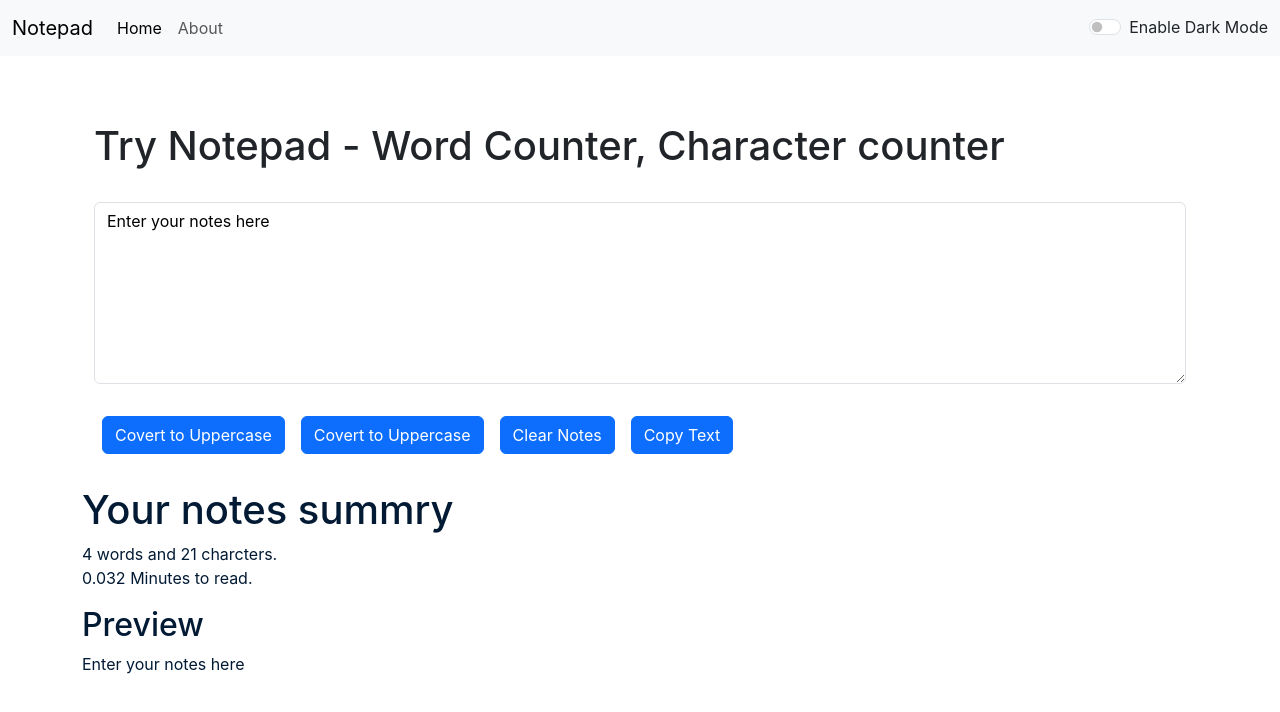
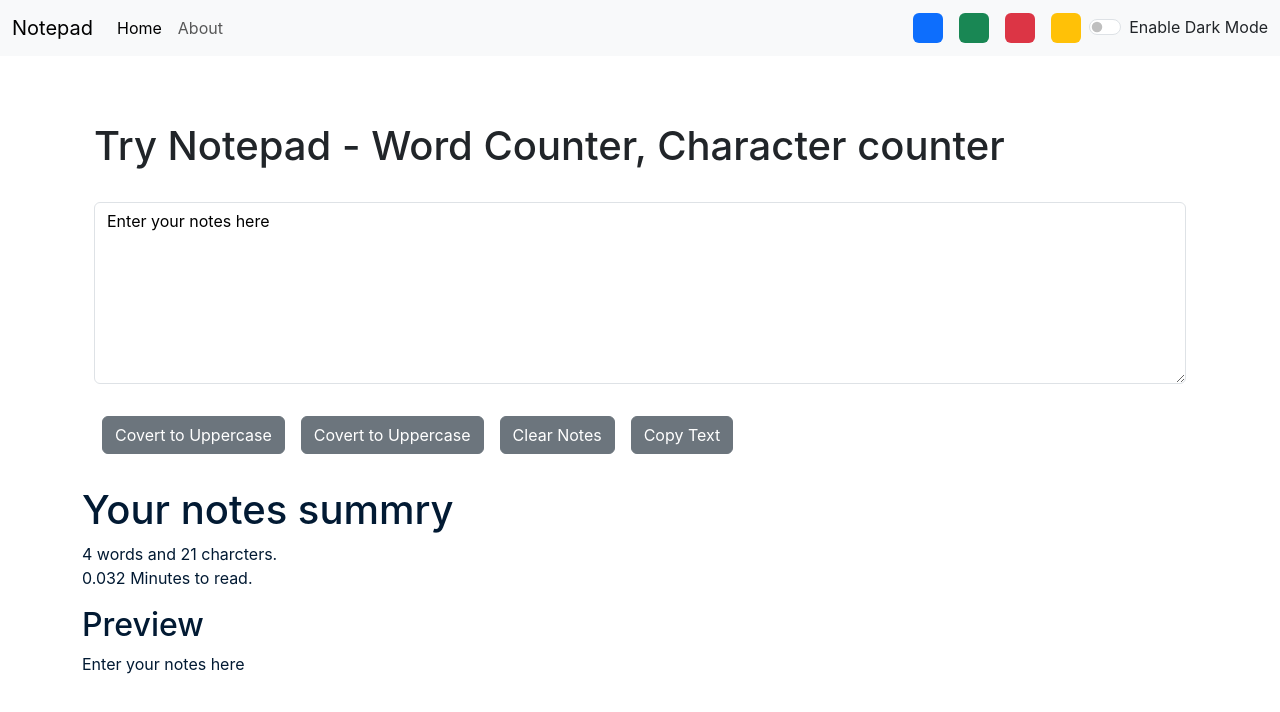
Before and after one commit to AJAY2198/TextUtils, a React (Create React App) app: page / in a window 1280 px wide. Shown: the top 712 px of the page. Built offline with nearby package versions, Linux system fonts and the light colour scheme.

Commit message:
extra buttons in navabar

```diff
--- a/src/App.js
+++ b/src/App.js
@@ -10,7 +10,19 @@ function App() {
   const [mode,setMode] = useState('light');
   const [alert, setAlert] = useState(null);
 
-  const toggleMode =()=>{
+  const removeBodyClasses =()=>{
+    document.body.classList.remove('bg-light');
+    document.body.classList.remove('bg-dark');
+    document.body.classList.remove('bg-primary');
+    document.body.classList.remove('bg-warning');
+    document.body.classList.remove('bg-danger');
+    document.body.classList.remove('bg-success');
+  }
+  const toggleMode =(cls)=>{
+    removeBodyClasses();
+    if(typeof  cls === 'string'){
+      document.body.classList.add('bg-' +cls);
+    }else{
     if(mode === 'light'){
       setMode('dark');
       document.body.style.backgroundColor = '#021a33';
@@ -22,6 +34,8 @@ function App() {
       showAlert("Light mode has been enabled", "success");
       // document.title ="Notepad - Light Mode";
     }
+  }
+
 
   };
 
--- a/src/components/NavBar.js
+++ b/src/components/NavBar.js
@@ -47,6 +47,12 @@ export default function NavBar(props) {
               Search
             </button>
           </form> */}
+          <div className="d-flex">
+            <div className="bg-primary rounded mx-2" onClick= {()=>props.toggleMode('primary')} style={{height: '30px', width: '30px'}}></div>
+            <div className="bg-success rounded mx-2" onClick= {()=>props.toggleMode('success')} style={{height: '30px', width: '30px'}}></div>
+            <div className="bg-danger rounded mx-2" onClick= {()=>props.toggleMode('danger')} style={{height: '30px', width: '30px'}}></div>
+            <div className="bg-warning rounded mx-2" onClick= {()=>props.toggleMode('warning')} style={{height: '30px', width: '30px'}}></div>
+          </div>
           <div className={`form-check form-switch text-${props.mode==='light'?'dark':'light'}`}>
           <input className="form-check-input" onClick={props.toggleMode} type="checkbox" role="switch" id="flexSwitchCheckDefault"/>
           <label className="form-check-label" htmlFor="flexSwitchCheckDefault">Enable Dark Mode</label>
--- a/src/components/TextForm.js
+++ b/src/components/TextForm.js
@@ -55,16 +55,16 @@ export default function TextForm(props) {
           rows="7"
         ></textarea>
       </div>
-      <button disabled = {text.length === 0}className="btn btn-primary mx-2 my-3" onClick={handleUpClick}>
+      <button disabled = {text.length === 0}className="btn btn-secondary mx-2 my-3" onClick={handleUpClick}>
         Covert to Uppercase
       </button>
-      <button disabled = {text.length === 0} className="btn btn-primary mx-2 my-3" onClick={handleLoClick}>
+      <button disabled = {text.length === 0} className="btn btn-secondary mx-2 my-3" onClick={handleLoClick}>
         Covert to Uppercase
       </button>
-      <button disabled = {text.length === 0} className="btn btn-primary mx-2 my-3" onClick={clearNotes}>
+      <button disabled = {text.length === 0} className="btn btn-secondary mx-2 my-3" onClick={clearNotes}>
        Clear Notes
       </button>
-      <button disabled = {text.length === 0} className="btn btn-primary mx-2 my-3" onClick={handleCopy}>
+      <button disabled = {text.length === 0} className="btn btn-secondary mx-2 my-3" onClick={handleCopy}>
        Copy Text
       </button>
     </div>
```
